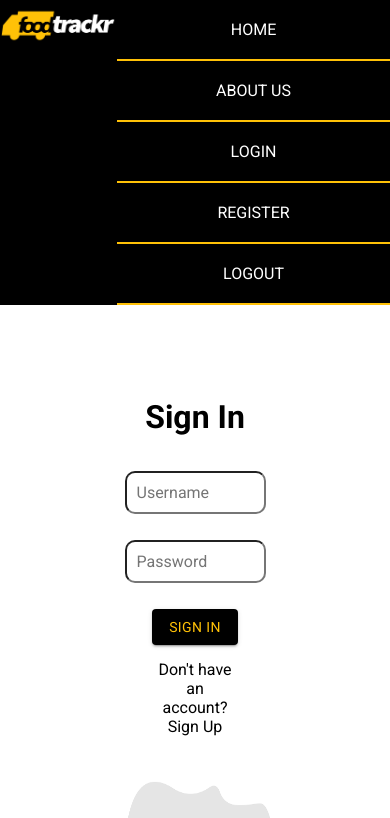
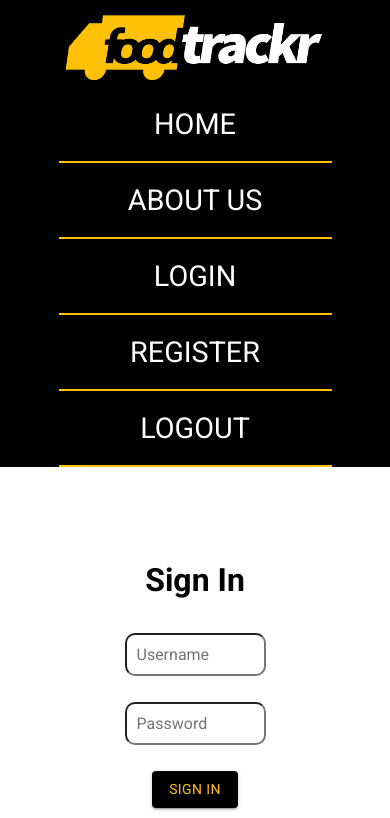
Before and after one commit to Sara-DLC/FoodTruck, a React (Create React App) app: page / in a window 390 px wide. Shown: the top 818 px of the page. Built offline with nearby package versions, Linux system fonts and the light colour scheme.

Commit message:
500px breakpoint for header in sign in/register

```diff
--- a/src/components/scss/navigation.scss
+++ b/src/components/scss/navigation.scss
@@ -40,13 +40,22 @@
     }
   }
   @media (max-width: 500px) {
+    header{
+      display: flex;
+      flex-direction: column;
+      justify-content: center;
+      align-items: center;
+      img{
+        width: 68%;
+      }
+    }
     header nav {
       flex-direction: column;
       text-align: center;
       a {
         border-bottom: 2px solid #ffc107;
         width: 70vw;
-        font-size: 1rem;
+        font-size: 1.8rem;
         padding: 20px 0;
       }
       img {
```
